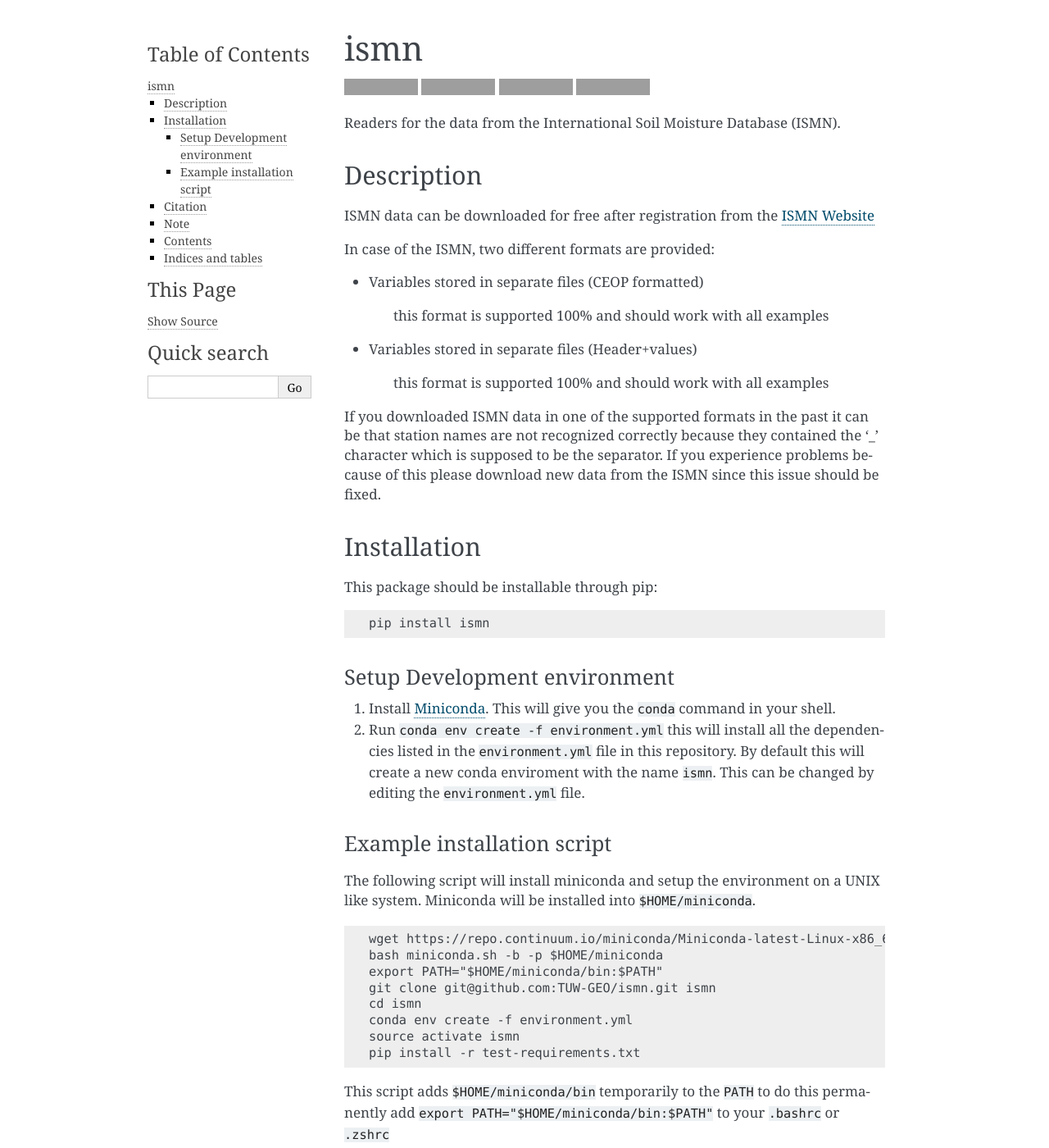
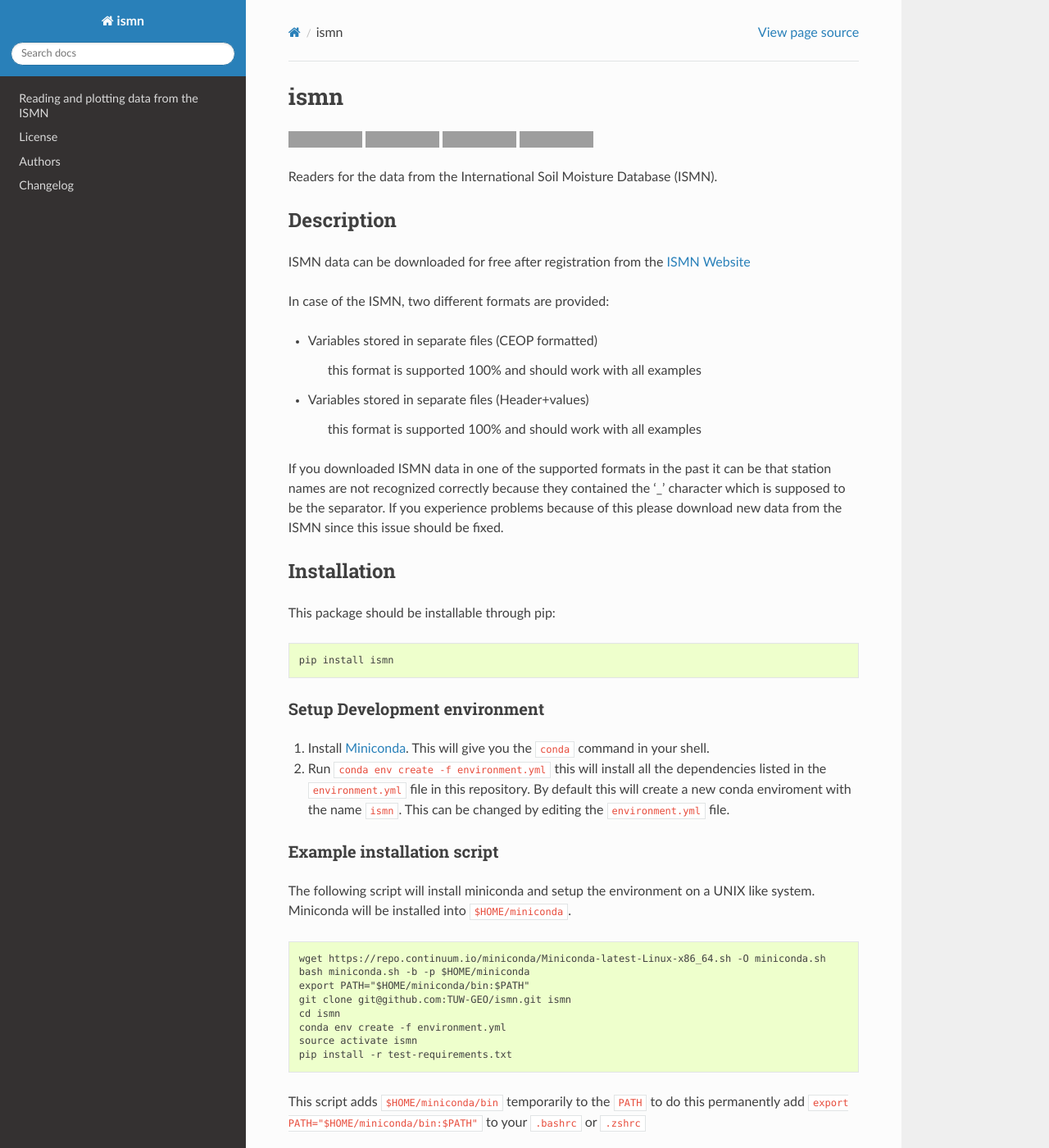
Before and after one commit to TUW-GEO/ismn, a Sphinx documentation site: the page built from docs/index.rst, in a window 1280 px wide and 1400 px high. Shown: the whole window at 82% size. Built offline with Sphinx 7.4.7 and the Read the Docs theme 2.0.0, drawn with Linux system fonts in a browser that asks for light colours; formulas are drawn with MathJax 3; pages that are not in the unit, such as notebooks, are missing from menus; some of the changed text lies outside the part shown; grey boxes are pictures that could not be loaded.

Commit message:
Switch to sphinx_rtd_theme

```diff
--- a/docs/conf.py
+++ b/docs/conf.py
@@ -116,7 +116,7 @@ pygments_style = 'sphinx'
 
 # The theme to use for HTML and HTML Help pages.  See the documentation for
 # a list of builtin themes.
-html_theme = 'alabaster'
+html_theme = 'sphinx_rtd_theme'
 
 # Theme options are theme-specific and customize the look and feel of a theme
 # further.  For a list of options available for each theme, see the
--- a/docs/environment.yml
+++ b/docs/environment.yml
@@ -10,5 +10,6 @@ dependencies:
   - sphinx
   - ipython
   - python=3.6
+  - sphinx_rtd_theme
   - pip:
       - pygeogrids
```
